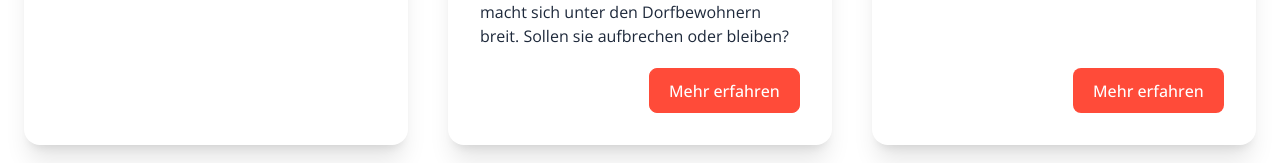
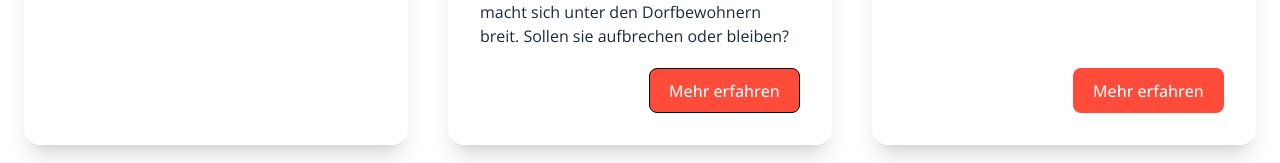
Before and after one commit to vntero/cafeaulait, a SvelteKit app: page /produktionen in a window 1280 px wide. In both pictures the pointer is over the button 724 px from the left and 922 px from the top of the page. Shown: the part 832-995 px from the top of the page. Built offline with nearby package versions, Linux system fonts and the light colour scheme.

Commit message:
adds hover effect to dark btn

```diff
--- a/src/app.css
+++ b/src/app.css
@@ -63,6 +63,10 @@ button:focus-visible {
   color: white;
 }
 
+.specialBtnDark:hover {
+  border-color: black;
+}
+
 .specialBtn:hover {
   border-color: black;
 }
```
